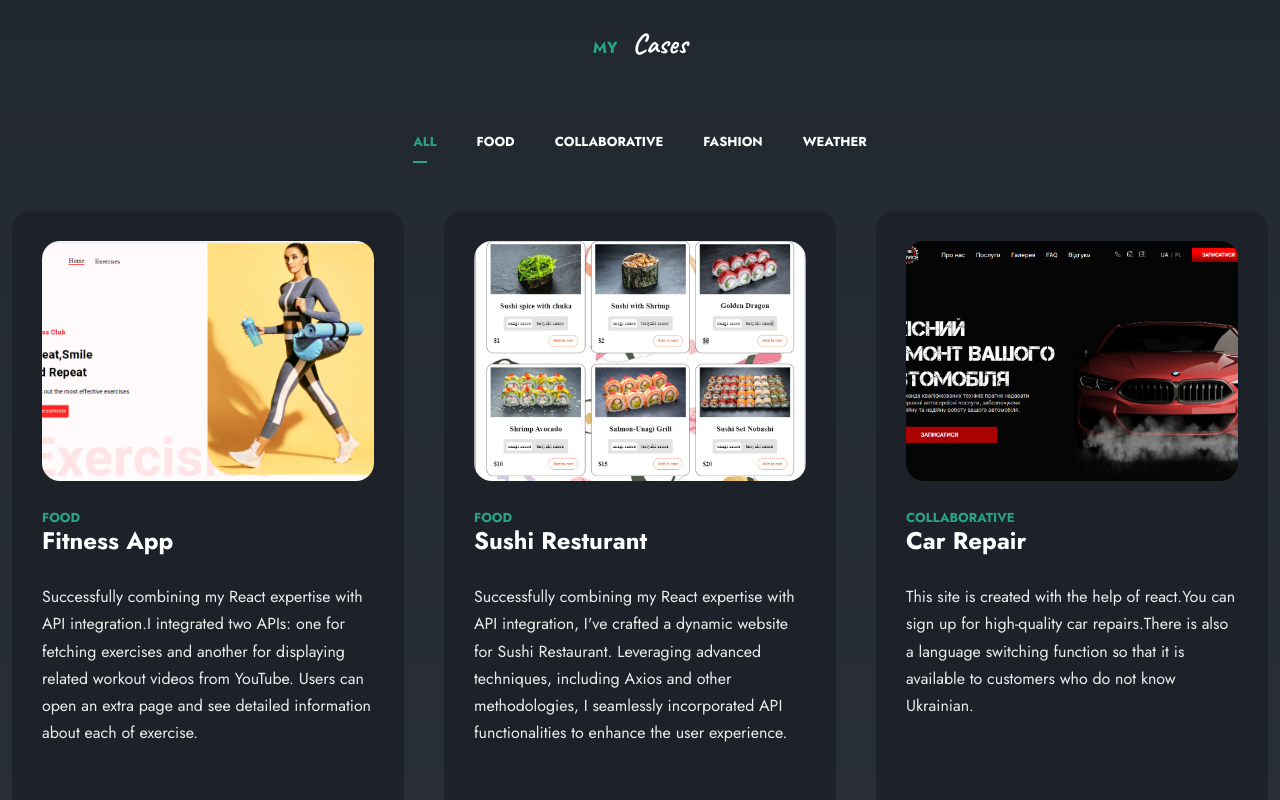
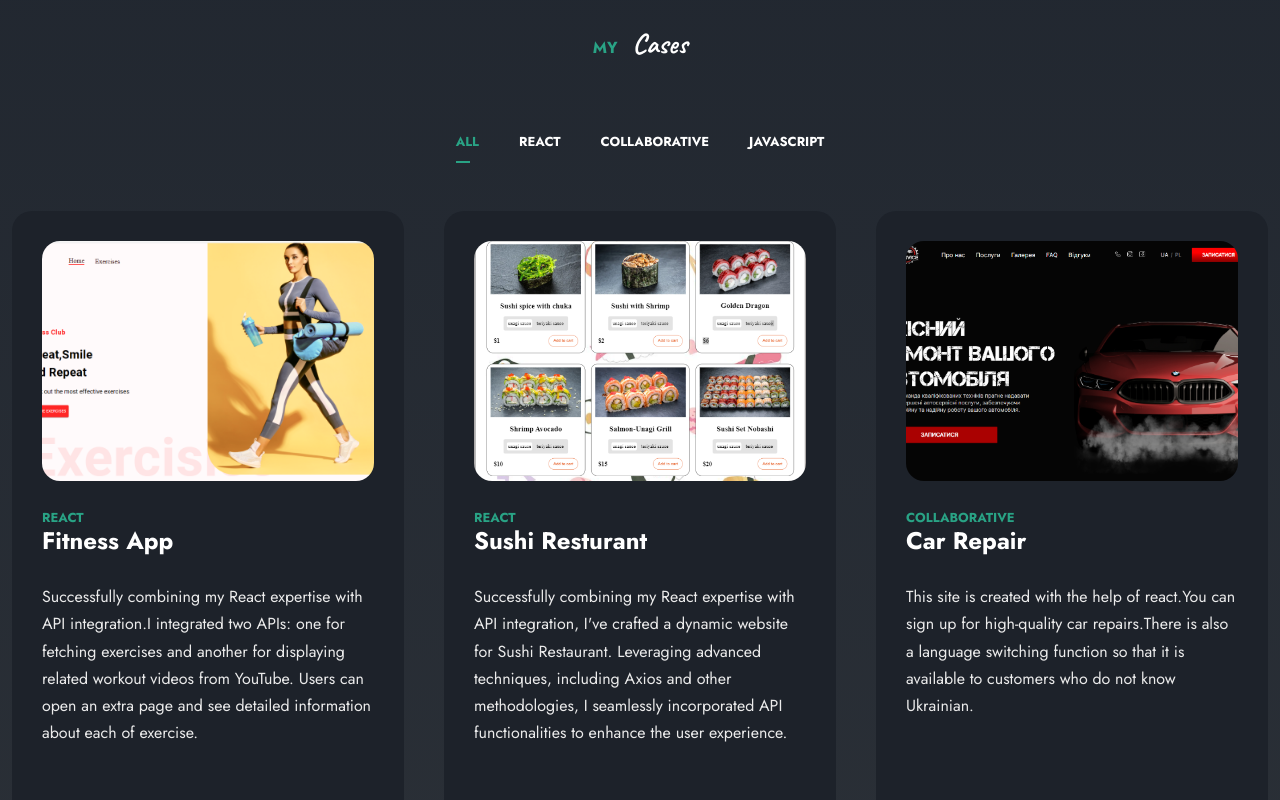
Before and after one commit to Olena-Olkhovyk/my-portfolio, a React (Create React App) app: page / in a window 1280 px wide. Shown: the part 2880-3680 px from the top of the page. Built offline with nearby package versions, Linux system fonts and the light colour scheme.

Commit message:
Change categories names

```diff
--- a/src/assets/data/data.js
+++ b/src/assets/data/data.js
@@ -84,7 +84,7 @@ export const projects = [
   {
     id: 0,
     img: fitnessApp,
-    category: "food",
+    category: "react",
     title: "Fitness App",
     link: "https://fitness-app-psi-lemon.vercel.app/",
     description:
@@ -93,7 +93,7 @@ export const projects = [
   {
     id: 1,
     img: sushi,
-    category: "food",
+    category: "react",
     title: "Sushi resturant",
     link: "https://sushi-restaurant1.vercel.app/",
     description:
@@ -111,7 +111,7 @@ export const projects = [
   {
     id: 3,
     img: fashionStore,
-    category: "fashion",
+    category: "javascript",
     title: "Fashion store",
     link: "https://olena-olkhovyk.github.io/Fashion-store/index.html",
     description:
@@ -120,7 +120,7 @@ export const projects = [
   {
     id: 4,
     img: weather,
-    category: "weather",
+    category: "javascript",
     title: "Weather",
     link: "https://olena-olkhovyk.github.io/Weather-project/",
     description:
```
